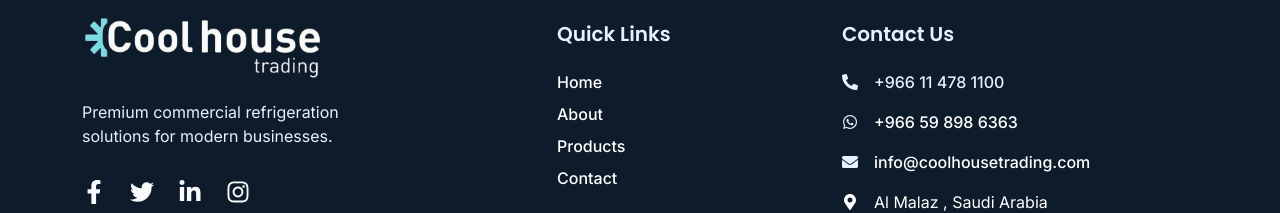
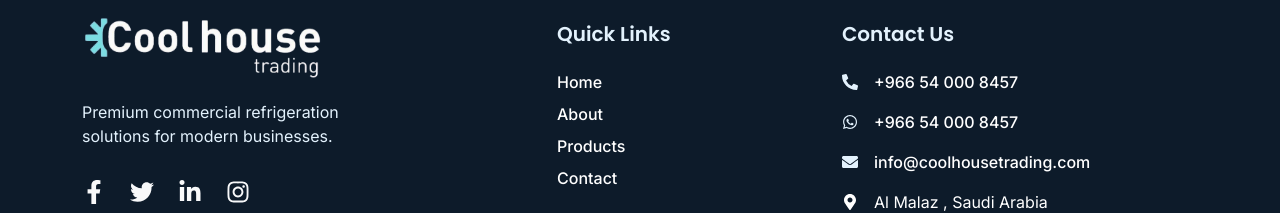
Before and after one commit to nawal07/coolhouse_02, a React (Vite) app: page / in a window 1280 px wide. Shown: the part 4422-4635 px from the top of the page. Built offline with nearby package versions, Linux system fonts and the light colour scheme.

Commit message:
number change

```diff
--- a/src/components/Footer.jsx
+++ b/src/components/Footer.jsx
@@ -90,28 +90,28 @@ function Footer() {
             <p className="d-flex align-items-center gap-3">
               <FaPhoneAlt />
               <a
-                href="tel:+966114781100"
-                className="text-decoration-none text-white  text-reset"
+                href="tel:+966540008457"
+                className="text-decoration-none text-white  text-primary"
               >
-                +966 11 478 1100
+                +966 54 000 8457
               </a>
             </p>
             <p className="d-flex align-items-center gap-3">
               <FaWhatsapp />
               <a
-                href={`https://wa.me/966598986363?text=${encodeURIComponent("Hello! I'm contacting you from your website.")}`}
+                href={`https://wa.me/966540008457?text=${encodeURIComponent("Hello! I'm contacting you from your website.")}`}
                 target="_blank"
                 rel="noopener noreferrer"
                 className="text-decoration-none text-white hover-text-primary"
               >
-                +966 59 898 6363
+                +966 54 000 8457
               </a>
             </p>
 
             <p className="d-flex align-items-center gap-3">
               <FaEnvelope />
               <a
-                href="mailto:info@coolhousetrading.com?subject=Inquiry%20from%20Cool%20House%20Website&body=Hello,%20I%20would%20like%20to%20know%20more%20about%20your%20products."
+                href="mailto:info@coolhousetrading.com?subject=Inquiry%20from%20Coolhouse%20Website&body=Hello,%20I%20would%20like%20to%20know%20more%20about%20your%20products."
                 className="text-decoration-none text-white hover-text-primary"
               >
                 info@coolhousetrading.com
--- a/src/components/WhatsAppButton.jsx
+++ b/src/components/WhatsAppButton.jsx
@@ -2,7 +2,7 @@ import React from 'react';
 import { FaWhatsapp } from 'react-icons/fa';
 
 function WhatsAppButton() {
-  const whatsappNumber = '966598986363';
+  const whatsappNumber = '966540008457';
   const defaultMessage =
     'Hello! I visited your website and would like to know more about your products.';
 
--- a/src/pages/Contact.jsx
+++ b/src/pages/Contact.jsx
@@ -76,7 +76,7 @@ function Contact() {
                 custom solutions.
               </p>
               <p>
-                <strong>Phone:</strong> +968 1234 5678
+                <strong>Phone:</strong> +966 54 000 8457
               </p>
               <p>
                 <strong>Email:</strong> info@coolhousetrading.com
--- a/src/pages/Products.jsx
+++ b/src/pages/Products.jsx
@@ -613,7 +613,7 @@ function Products() {
                 onClick={() => {
                   const msg = `Interested in: ${selectedProduct.title}\n\nPlease send full details, pricing & availability.`;
                   window.open(
-                    `https://wa.me/966598986363?text=${encodeURIComponent(msg)}`,
+                    `https://wa.me/966540008457?text=${encodeURIComponent(msg)}`,
                     '_blank'
                   );
                 }}
```
